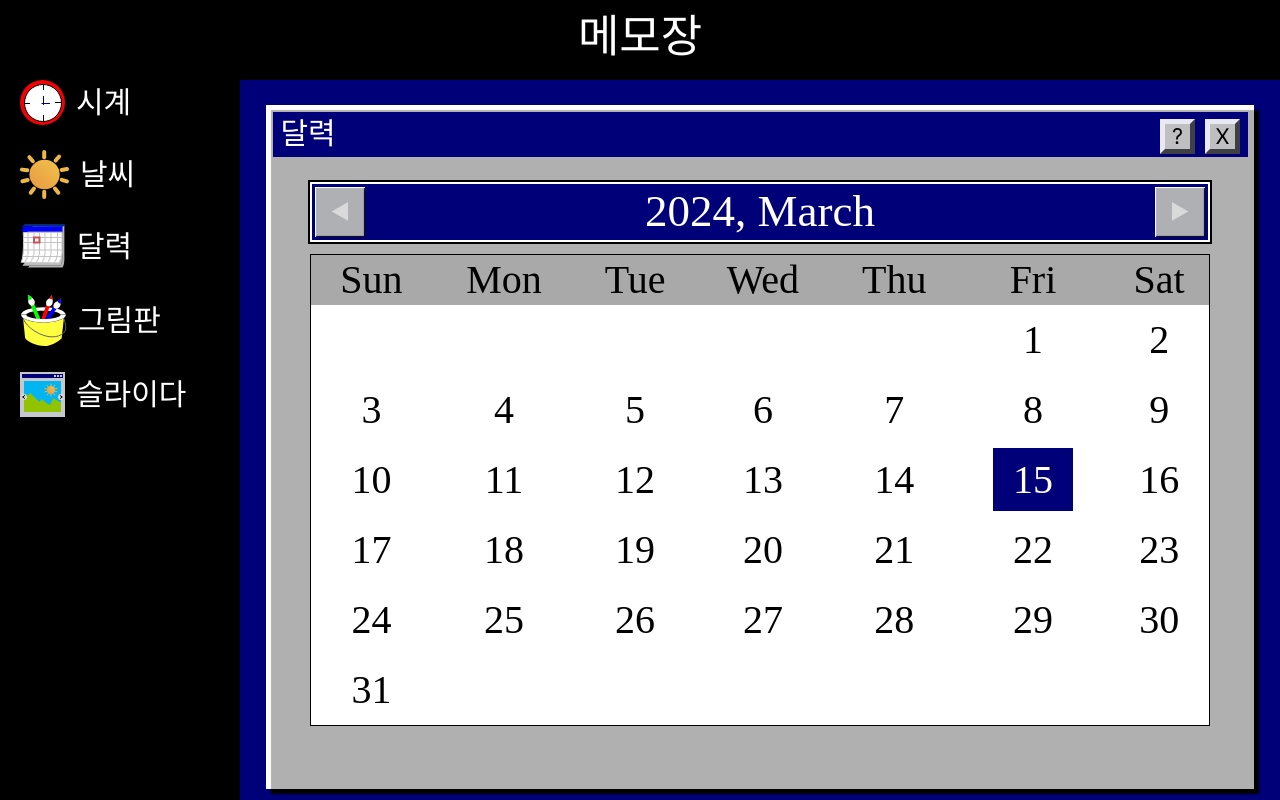
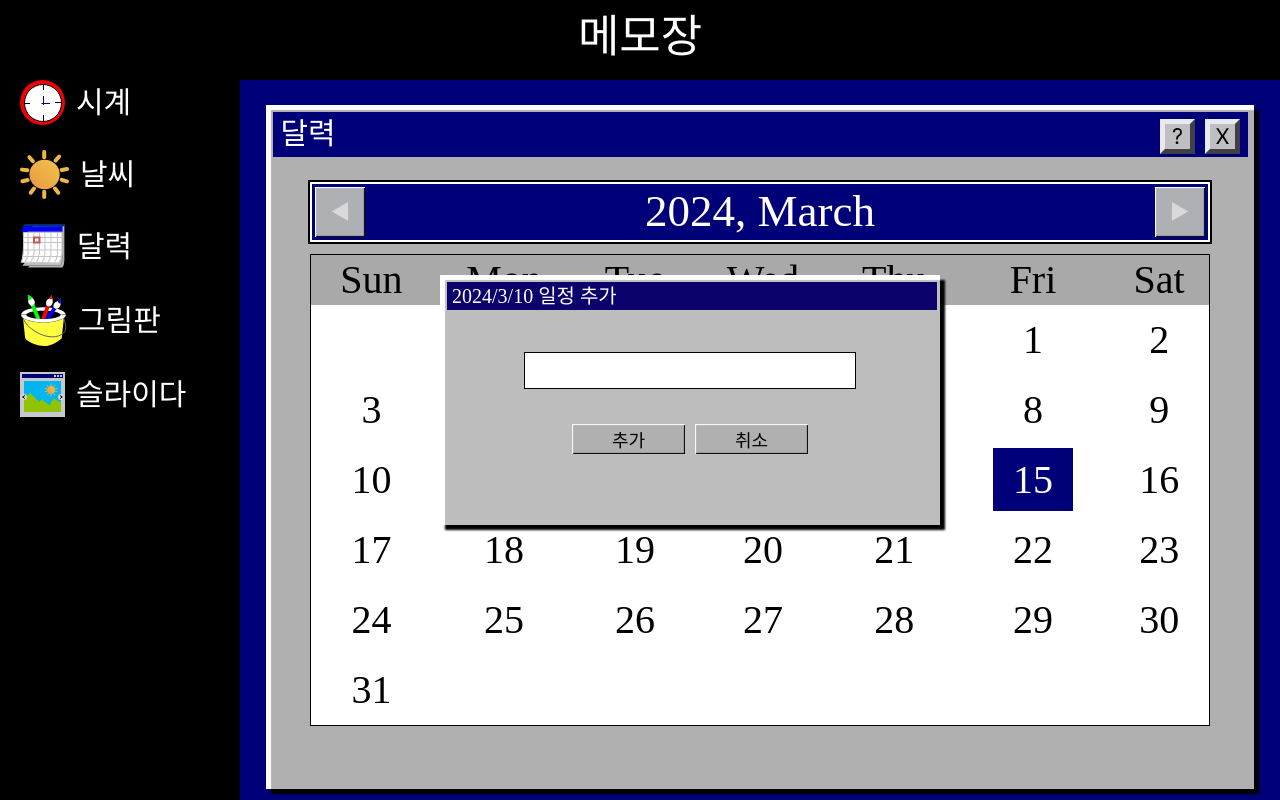
Before and after one commit to doong2imdang/youngs-bakery-RO, a React (Create React App) app in the folder memo/: page /calendar in a window 1280 px wide. Both pictures are taken after a click on the element "10". Built offline with nearby package versions, Linux system fonts and the light colour scheme; a web font is replaced by a local one.

Commit message:
Feat: ScheduleModal header에 클릭된 일자로 보이는 기능

```diff
--- a/memo/src/components/ScheduleModal.jsx
+++ b/memo/src/components/ScheduleModal.jsx
@@ -1,11 +1,17 @@
 import React from "react";
 import styled from "styled-components";
 
-export default function ScheduleModal() {
+export default function ScheduleModal({ onCancel, year, month, day }) {
+  const handleCancel = () => {
+    onCancel();
+  };
   return (
     <AddSchedule>
       <strong>
-        <span>2024/04/04</span> 일정 추가
+        <span>
+          {year}/{month}/{day}
+        </span>{" "}
+        일정 추가
       </strong>
       <AddedContent>
         <AddedBox>
@@ -25,7 +31,9 @@ export default function ScheduleModal() {
         <ScheduleInput type="text" />
         <AddCancelBtns>
           <button type="button">추가</button>
-          <button type="button">취소</button>
+          <button type="button" onClick={handleCancel}>
+            취소
+          </button>
         </AddCancelBtns>
       </AddedContent>
     </AddSchedule>
@@ -42,7 +50,6 @@ const AddSchedule = styled.div`
   transform: translate(-40%, -50%);
   box-shadow: inset 5px 5px 1px white, 5px 5px 2px black;
   z-index: 1000;
-  display: none;
 
   strong {
     display: block;
--- a/memo/src/pages/Calendar.jsx
+++ b/memo/src/pages/Calendar.jsx
@@ -4,6 +4,9 @@ import ScheduleModal from "../components/ScheduleModal";
 
 export default function Calendar() {
   const [currentDate, setCurrentDate] = useState(new Date());
+  const [clickState, setClickState] = useState(false);
+  const [selectedDate, setSelectedDate] = useState(null);
+
   const year = currentDate.getFullYear();
   const month = currentDate.getMonth();
   const today = new Date().getDate();
@@ -23,6 +26,21 @@ export default function Calendar() {
       prevDateCopy.setMonth(prevDateCopy.getMonth() - 1);
       return prevDateCopy;
     });
+  };
+
+  const onClickDate = (dayNumber) => (event) => {
+    setSelectedDate({
+      year: year,
+      month: month + 1,
+      day: dayNumber,
+    });
+    setClickState(true);
+  };
+
+  console.log(selectedDate);
+
+  const handleCancel = () => {
+    setClickState(false);
   };
 
   const months = [
@@ -61,10 +79,10 @@ export default function Calendar() {
         const currentDay = new Date(year, month, dayNumber).getDate();
         const isCurrentMonth = month === currentMonth;
         calendarCells.push(
-          <td>
+          <td key={dayNumber}>
             <span
-              key={dayNumber}
               className={isCurrentMonth && currentDay === today ? "today" : ""}
+              onClick={onClickDate(dayNumber)}
             >
               {dayNumber}
             </span>
@@ -82,7 +100,15 @@ export default function Calendar() {
 
   return (
     <>
-      <ScheduleModal />
+      {clickState && (
+        <ScheduleModal
+          year={selectedDate.year}
+          month={selectedDate.month}
+          day={selectedDate.day}
+          clickState={clickState}
+          onCancel={handleCancel}
+        />
+      )}
       <YearAndMonth>
         <button type="button" onClick={getPreviousMonth}>
           ◀
```
